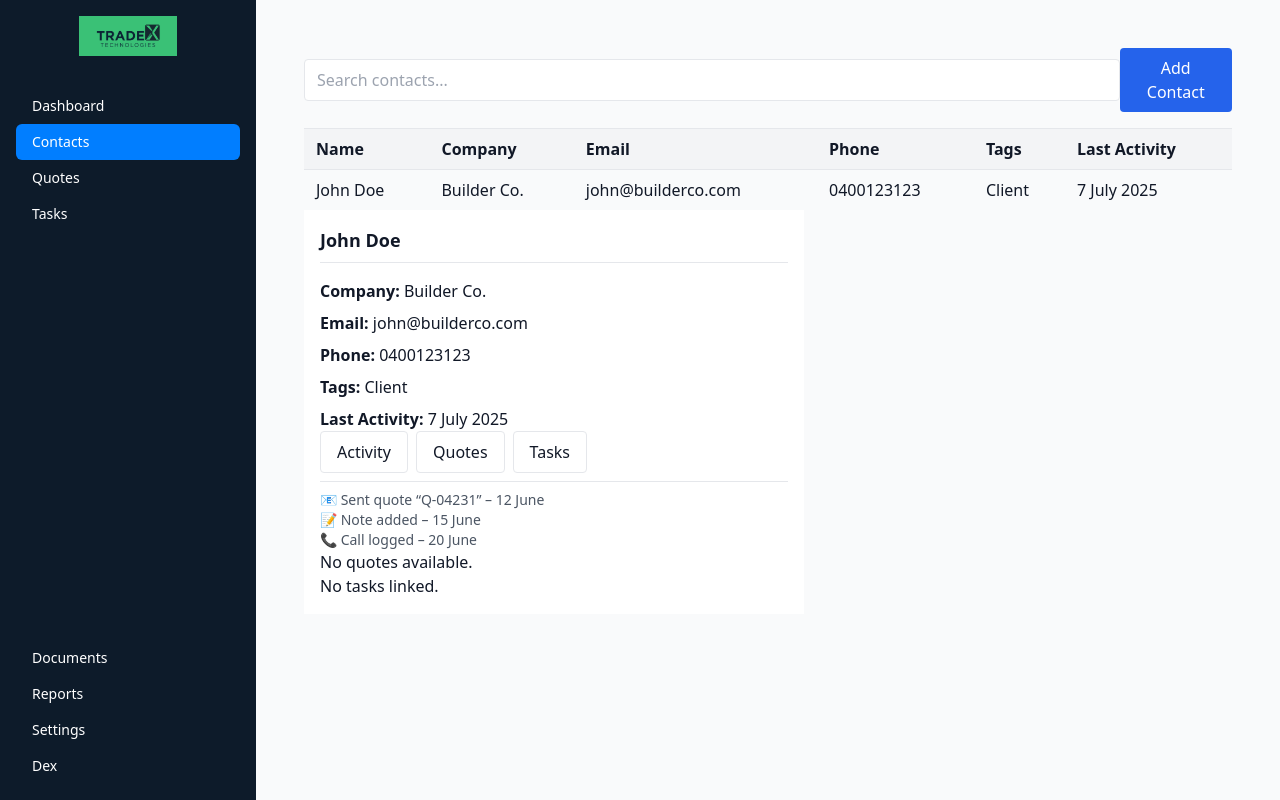
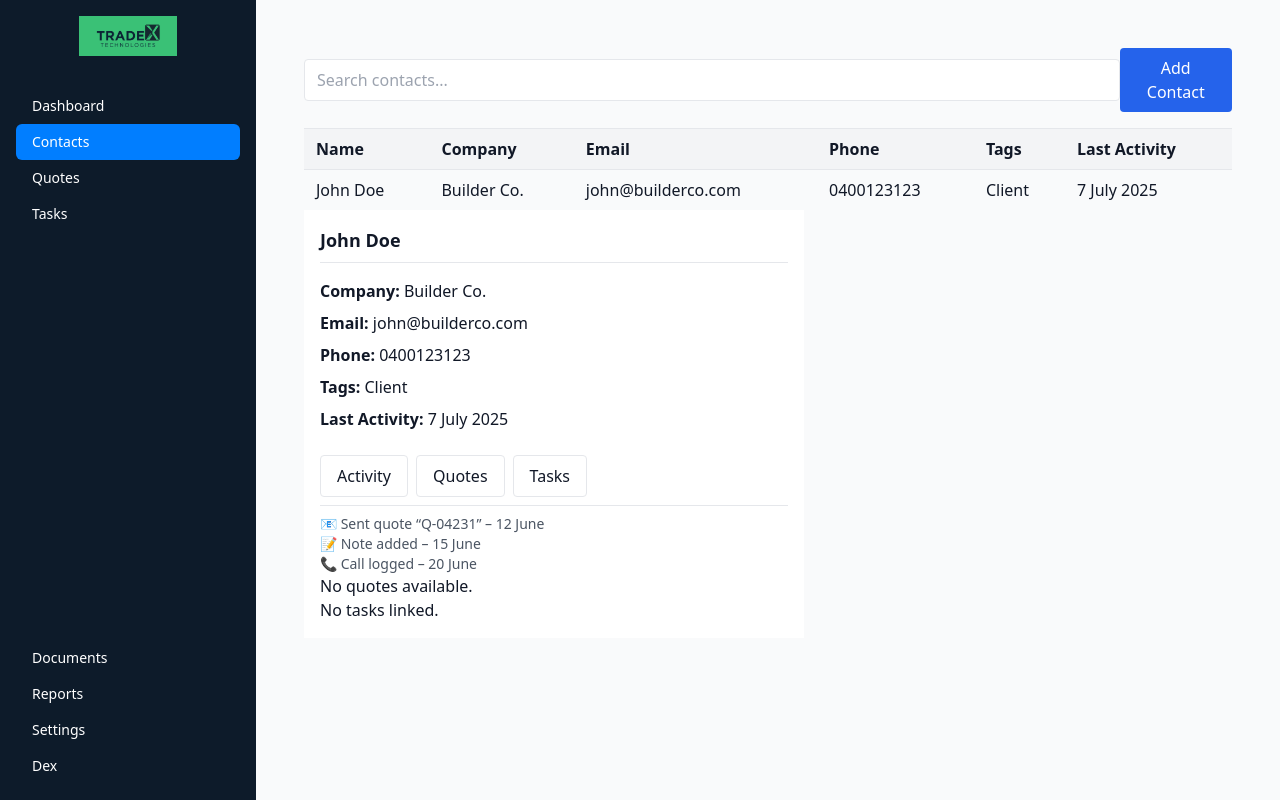
Before and after one commit to iain-armitage/TradeX.Estimating, a Next.js app: page /contacts in a window 1280 px wide. Both pictures are taken after a click on the element 768 px from the left and 189 px from the top of the page. Built offline with nearby package versions, Linux system fonts and the light colour scheme.

Commit message:
Add files via upload

```diff
--- a/components/ui/tabs.tsx
+++ b/components/ui/tabs.tsx
@@ -1,7 +1,13 @@
-import { ReactNode, useState } from 'react';
+import { ReactNode } from 'react';
 
-export function Tabs({ children, defaultValue }: { children: ReactNode; defaultValue: string }) {
-  return <div>{children}</div>;
+interface TabsProps {
+  children: ReactNode;
+  defaultValue: string;
+  className?: string;
+}
+
+export function Tabs({ children, defaultValue, className = '' }: TabsProps) {
+  return <div className={className}>{children}</div>;
 }
 
 export function TabsList({ children }: { children: ReactNode }) {
```
